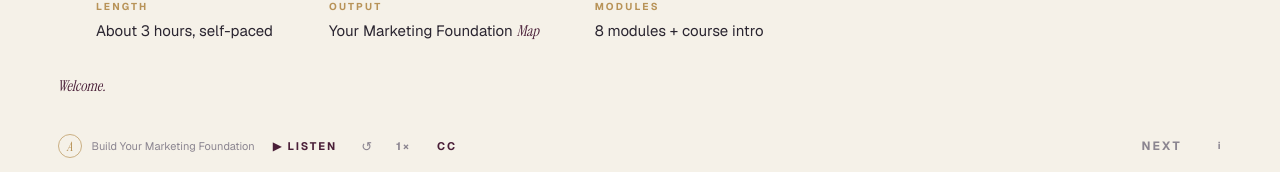
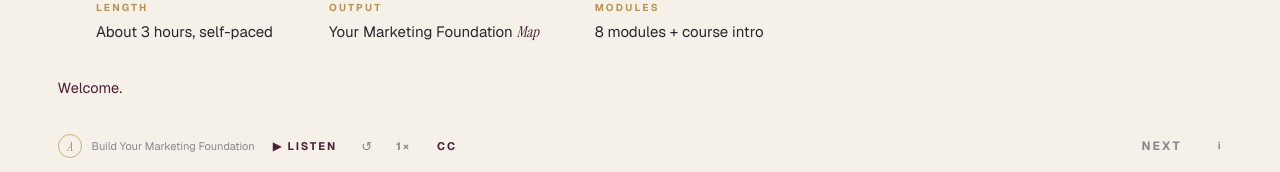
Before and after one commit to amberfugedi/Brand-strategy-course, a Next.js app: page /foundation/intro/1 in a window 1280 px wide. Both pictures are taken after a click on the button "CC". Shown: the part 610-782 px from the top of the page. Built offline with nearby package versions, Linux system fonts and the light colour scheme; no server answers.

Commit message:
Set captions in the regular text face for readability

```diff
--- a/components/player/CaptionBar.tsx
+++ b/components/player/CaptionBar.tsx
@@ -72,7 +72,7 @@ export function CaptionBar({ dark }: { dark: boolean }) {
   return (
     <div className="relative z-10 px-[4.5vw] pb-3">
       <p
-        className={`min-h-[3.2em] max-w-3xl font-serif text-[15px] italic leading-relaxed ${
+        className={`min-h-[3.2em] max-w-3xl text-[14.5px] leading-relaxed ${
           dark ? "text-cream" : "text-body"
         }`}
       >
```
